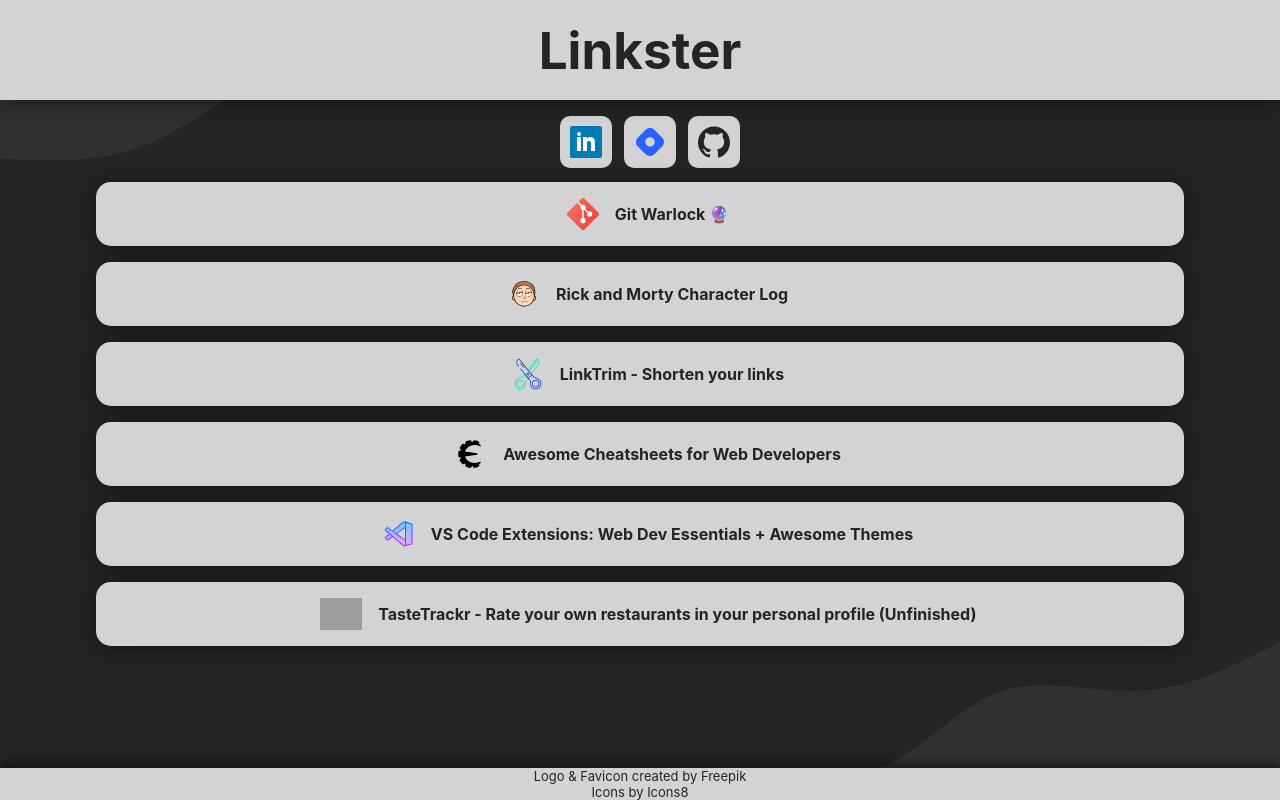
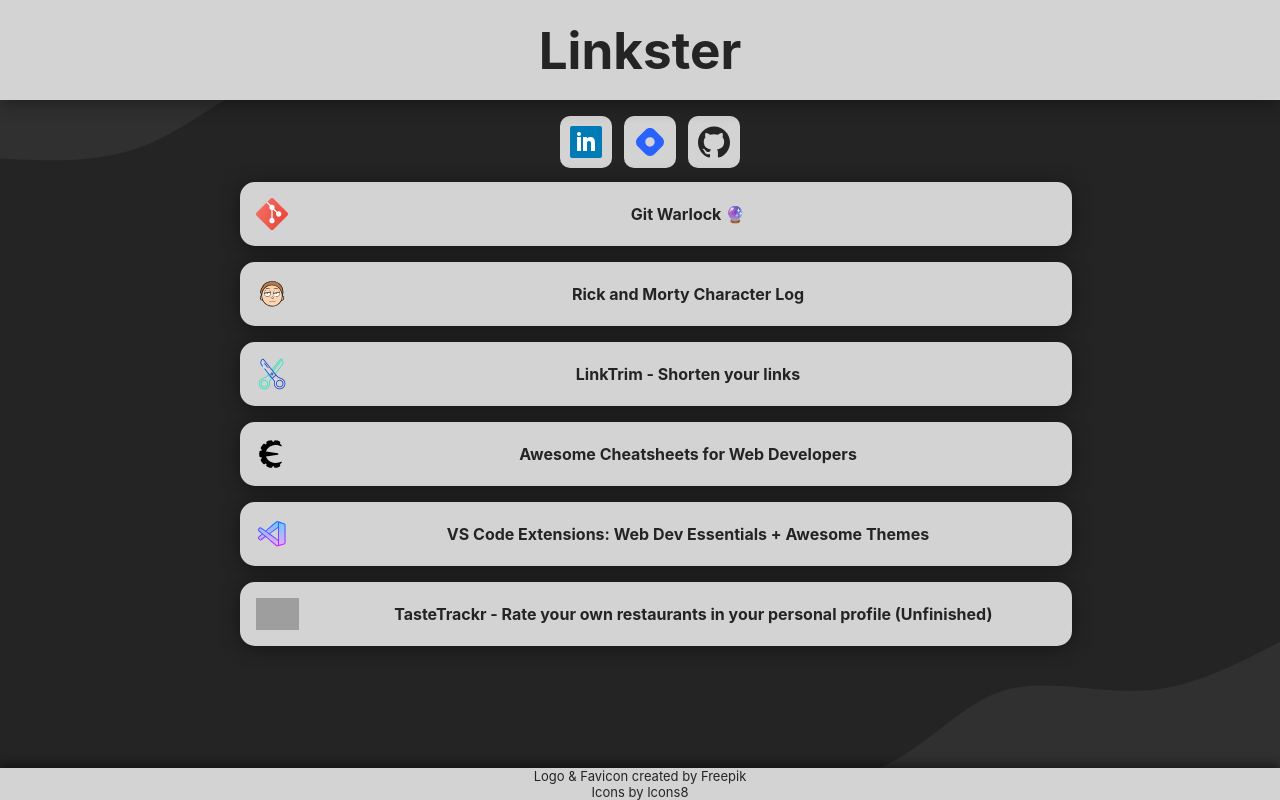
Before and after one commit to willywdev/linkster, a React (Vite) app: page / in a window 1280 px wide. Built offline with nearby package versions, Linux system fonts and the light colour scheme; grey boxes are pictures that could not be loaded.

Commit message:
change style

```diff
--- a/src/components/MainContent/MainContent.css
+++ b/src/components/MainContent/MainContent.css
@@ -5,17 +5,18 @@
   place-items: center;
   margin-top: 1rem;
   grid-template-columns: 1fr;
+  margin-left: 1rem;
 }
 .main-content__card-link {
   font-weight: bold;
-  width: 85%;
+  width: 65%;
 }
 
 .main-content__card {
   background-color: lightgray;
   color: #242424;
   display: flex;
-  justify-content: center;
+  justify-content: flex-start;
   gap: 1rem;
   align-items: center;
   height: 64px;
@@ -35,3 +36,7 @@
 .main-content__card-logo {
   height: 32px;
 }
+.main-content__card-text {
+  text-align: center;
+  margin: 0 auto;
+}
--- a/src/components/MainContent/MainContent.jsx
+++ b/src/components/MainContent/MainContent.jsx
@@ -17,7 +17,7 @@
                 alt={link.text}
                 className="main-content__card-logo"
               />
-              <p>{link.text}</p>
+              <p className="main-content__card-text">{link.text}</p>
             </article>
           </a>
         </section>
```
